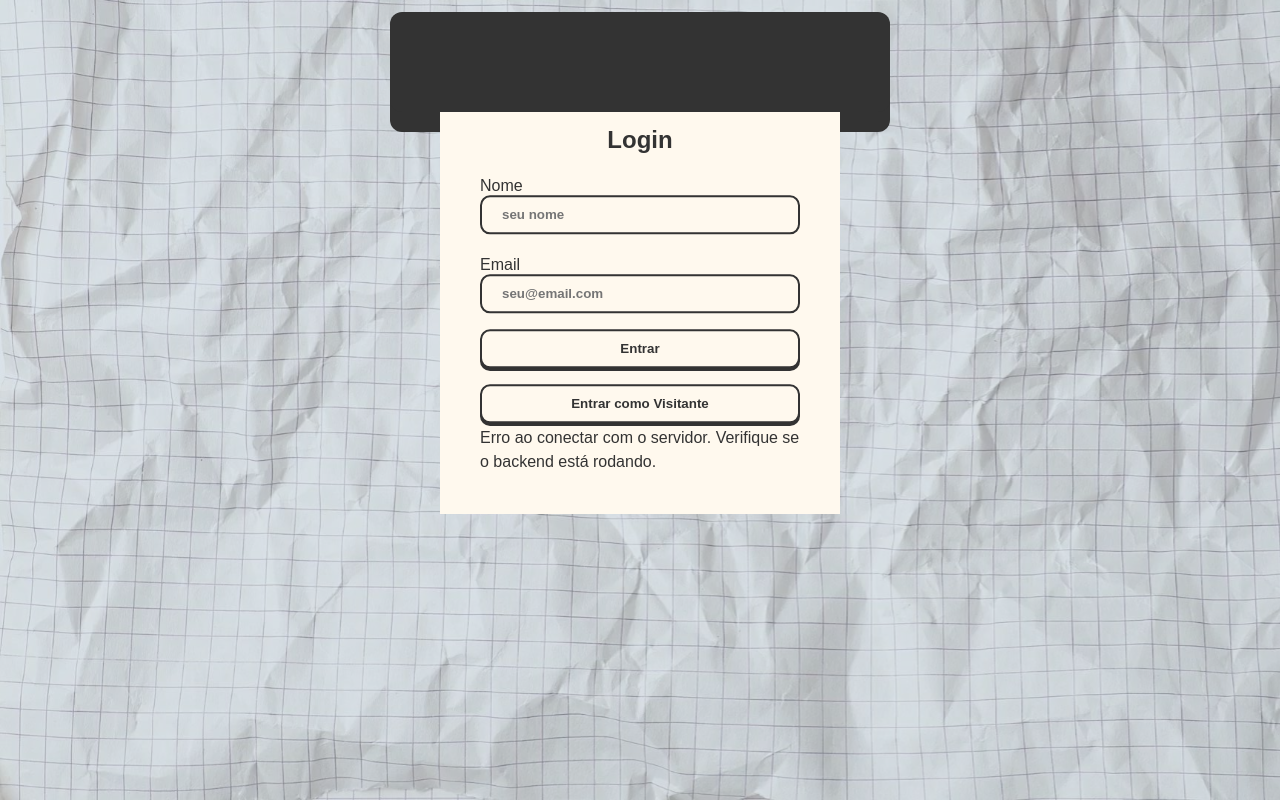
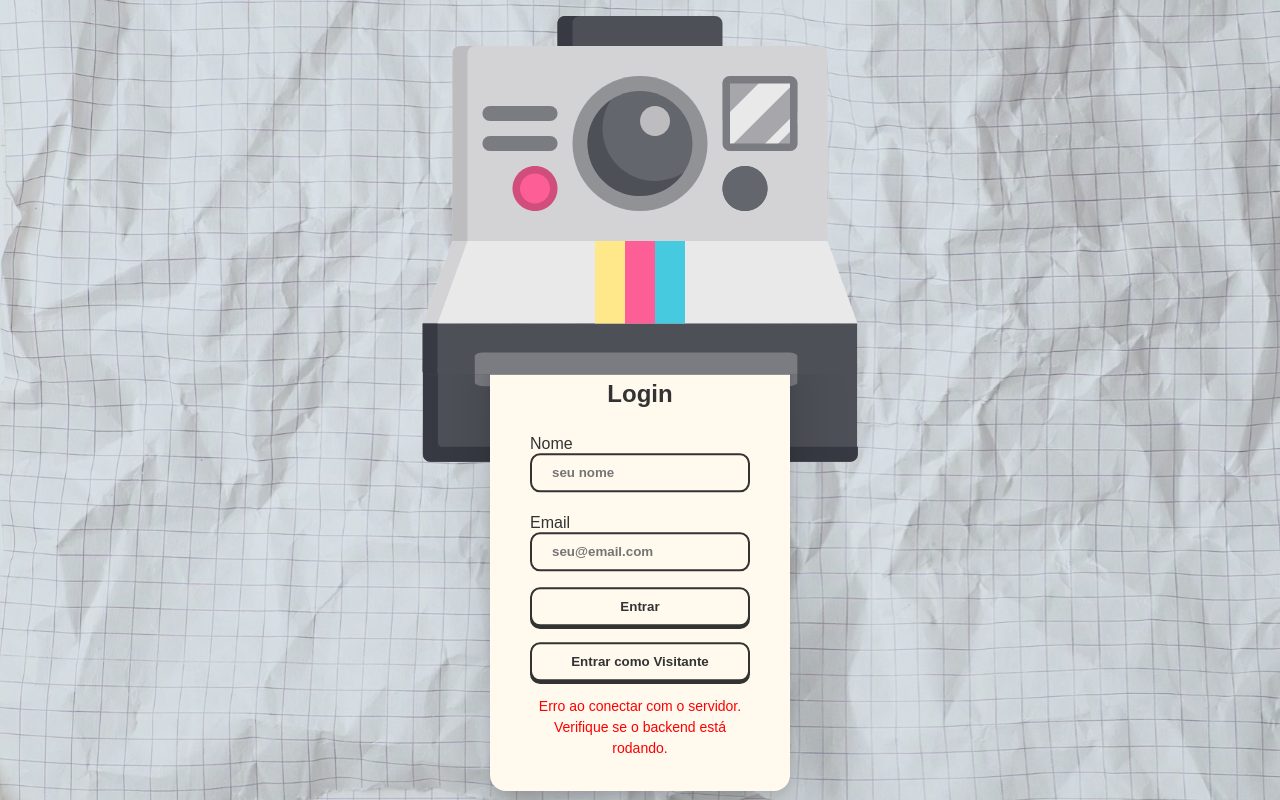
Before and after one commit to TeixeiraCamila/biblioteca-notion__frontend, a Vue app: page /login in a window 1280 px wide. Built offline with nearby package versions, Linux system fonts and the light colour scheme; no server answers; a web font is replaced by a local one.

Commit message:
New Login Page

```diff
--- a/src/App.vue
+++ b/src/App.vue
@@ -25,6 +25,9 @@ const route = useRoute();
   align-items: center;
   justify-content: center;
   height: 100vh;
+}
+.app__main-content {
+  width: 100%;
 }
 /* .app__main-content {
   padding: 0;
--- a/src/assets/main.css
+++ b/src/assets/main.css
@@ -14,4 +14,7 @@
   background-image: url('../assets/images/texture.svg');
   background-repeat: no-repeat;
   background-size: cover;
+  display: flex;
+  align-items: center;
+  justify-content: center;
 }
--- a/src/views/LoginView.vue
+++ b/src/views/LoginView.vue
@@ -3,14 +3,13 @@ import { ref, onMounted } from 'vue'
 import { useRouter } from 'vue-router'
 import { useUserStore } from '@/stores/userStore'
 import Button from '@/components/ui/Button.vue'
+
 const router = useRouter()
 const userStore = useUserStore()
-
 const name = ref('')
 const email = ref('')
 const error = ref('')
 
-// Carrega usuários ao montar
 onMounted(async () => {
   try {
     await userStore.fetchAllUsers()
@@ -20,10 +19,8 @@ onMounted(async () => {
   }
 })
 
-// Processa o login quando o botão for clicado
 const handleLogin = () => {
   error.value = ''
-
   const user = userStore.users.find((u) => {
     if (u.type === 'person' && u.person?.email) {
       return (
@@ -33,7 +30,6 @@ const handleLogin = () => {
     }
     return false
   })
-
   if (user) {
     userStore.setActiveUser(user.id)
     localStorage.setItem('USER_LOGADO', user.id)
@@ -43,7 +39,6 @@ const handleLogin = () => {
   }
 }
 
-// Processa o login como visitante
 const handleGuestLogin = () => {
   error.value = ''
   userStore.setGuestUser()
@@ -53,120 +48,228 @@ const handleGuestLogin = () => {
 
 <template>
   <div class="login-view__container">
-    <div class="div div__front"></div>
 
+    <!-- Card que sai por baixo do projetor -->
     <div class="login-view__content">
       <h2 class="login-view__title">Login</h2>
-
       <form @submit.prevent="handleLogin">
         <div class="login-view__form-group">
           <label for="name" class="login-view__label">Nome</label>
           <input id="name" v-model="name" type="text" class="login-view__input" placeholder="seu nome" required />
         </div>
-
         <div class="login-view__form-group">
           <label for="email" class="login-view__label">Email</label>
           <input id="email" v-model="email" type="email" class="login-view__input" placeholder="seu@email.com"
             required />
         </div>
-
         <Button type="submit" class="login-view__button">
           <span>Entrar</span>
         </Button>
       </form>
-
       <div class="login-view__guest-container">
         <Button type="button" class="login-view__guest-btn" @click="handleGuestLogin">
           <span>Entrar como Visitante</span>
         </Button>
       </div>
-
       <div v-if="error" class="login-view__error-message">
         {{ error }}
       </div>
     </div>
-    <div class="div div__back"></div>
+
+    <!-- Projetor SVG: flutua por CIMA do card -->
+
+    <div class="reader reader__front">
+      <svg width="512" height="512" viewBox="0 0 512 512" fill="none" xmlns="http://www.w3.org/2000/svg">
+        <path
+          d="M349.867 51.2H162.133V8.533C162.133 3.82 165.954 0 170.666 0H341.333C346.046 0 349.866 3.821 349.866 8.533V51.2H349.867Z"
+          fill="#4E5058" />
+        <path
+          d="M187.733 0H170.666C165.953 0 162.133 3.821 162.133 8.533V51.2H179.2V8.533C179.2 3.821 183.021 0 187.733 0Z"
+          fill="#383A43" />
+        <path
+          d="M469.333 256H42.667V42.667C42.667 37.954 46.488 34.134 51.2 34.134H460.8C465.513 34.134 469.333 37.955 469.333 42.667V256Z"
+          fill="#D3D3D5" />
+        <path
+          d="M68.267 34.133H51.2C46.487 34.133 42.667 37.954 42.667 42.666V256H59.734V42.667C59.733 37.954 63.554 34.133 68.267 34.133Z"
+          fill="#BDBDC0" />
+        <path d="M503.467 349.867H8.53302L42.667 256H469.333L503.467 349.867Z" fill="#E9E9EA" />
+        <path d="M42.667 256L8.53302 349.867H25.6L59.733 256H42.667Z" fill="#D3D3D5" />
+        <path
+          d="M494.482 408H17.5169C12.8128 408 9 406.002 9 403.539V350H503V403.539C503 406.002 499.186 408 494.482 408Z"
+          fill="#4E5058" />
+        <path
+          d="M27.5 408C24.1 408 25.6 398.774 25.6 397.52V349.866H8.53302V404.328C8.53302 406.834 12.788 408 17.5 408H27.5Z"
+          fill="#383A43" />
+        <path
+          d="M426.667 153.6H358.4C353.687 153.6 349.867 149.779 349.867 145.067V76.8C349.867 72.087 353.688 68.267 358.4 68.267H426.667C431.38 68.267 435.2 72.088 435.2 76.8V145.067C435.2 149.779 431.379 153.6 426.667 153.6Z"
+          fill="#E9E9EA" />
+        <path d="M358.4 68.267C353.687 68.267 349.867 72.088 349.867 76.8V117.867L399.467 68.267H358.4Z"
+          fill="#A7A7AB" />
+        <path
+          d="M434.441 73.293L354.894 152.84C355.965 153.324 357.15 153.599 358.401 153.599H389.868L435.201 108.266V76.8C435.2 75.549 434.924 74.364 434.441 73.293Z"
+          fill="#A7A7AB" />
+        <path d="M404.8 153.6H426.667C431.38 153.6 435.2 149.779 435.2 145.067V123.2L404.8 153.6Z" fill="#A7A7AB" />
+        <path
+          d="M426.667 68.267H358.4C353.687 68.267 349.867 72.088 349.867 76.8V145.067C349.867 149.78 353.688 153.6 358.4 153.6H426.667C431.38 153.6 435.2 149.779 435.2 145.067V76.8C435.2 72.087 431.379 68.267 426.667 68.267ZM426.667 145.067H358.4V76.8H426.667V145.067Z"
+          fill="#7A7C82" />
+        <path
+          d="M424.205 383H78.7937C72.832 383 68 384.866 68 387.167V395.5V408C71 408 77 408 77 408H424.205C430.167 408 435 408 435 408V395.5V387.167C435 384.866 430.167 383 424.205 383Z"
+          fill="#7A7C82" />
+        <path
+          d="M136.533 221.867C150.671 221.867 162.133 210.405 162.133 196.267C162.133 182.129 150.671 170.667 136.533 170.667C122.394 170.667 110.933 182.129 110.933 196.267C110.933 210.405 122.394 221.867 136.533 221.867Z"
+          fill="#D14D7B" />
+        <path
+          d="M136.533 213.334C145.959 213.334 153.6 205.693 153.6 196.267C153.6 186.841 145.959 179.2 136.533 179.2C127.107 179.2 119.466 186.841 119.466 196.267C119.466 205.693 127.107 213.334 136.533 213.334Z"
+          fill="#FD5E95" />
+        <path
+          d="M375.467 221.867C389.605 221.867 401.067 210.405 401.067 196.267C401.067 182.129 389.605 170.667 375.467 170.667C361.329 170.667 349.867 182.129 349.867 196.267C349.867 210.405 361.329 221.867 375.467 221.867Z"
+          fill="#64666D" />
+        <path
+          d="M375.467 221.867C389.605 221.867 401.067 210.405 401.067 196.267C401.067 182.129 389.605 170.667 375.467 170.667C361.329 170.667 349.867 182.129 349.867 196.267C349.867 210.405 361.329 221.867 375.467 221.867Z"
+          fill="#64666D" />
+        <path
+          d="M256 221.867C298.415 221.867 332.8 187.482 332.8 145.067C332.8 102.652 298.415 68.267 256 68.267C213.585 68.267 179.2 102.652 179.2 145.067C179.2 187.482 213.585 221.867 256 221.867Z"
+          fill="#909296" />
+        <path
+          d="M256 204.8C288.99 204.8 315.733 178.057 315.733 145.067C315.733 112.077 288.99 85.334 256 85.334C223.01 85.334 196.267 112.077 196.267 145.067C196.267 178.057 223.01 204.8 256 204.8Z"
+          fill="#64666D" />
+        <path
+          d="M273.067 187.733C240.077 187.733 213.334 160.99 213.334 128C213.334 115.871 216.96 104.593 223.171 95.17C206.967 105.854 196.268 124.206 196.268 145.067C196.268 178.057 223.011 204.8 256.001 204.8C276.862 204.8 295.214 194.1 305.898 177.897C296.474 184.108 285.196 187.733 273.067 187.733Z"
+          fill="#4E5058" />
+        <path
+          d="M273.067 136.534C282.493 136.534 290.134 128.893 290.134 119.467C290.134 110.041 282.493 102.4 273.067 102.4C263.641 102.4 256 110.041 256 119.467C256 128.893 263.641 136.534 273.067 136.534Z"
+          fill="#BDBDC0" />
+        <path
+          d="M153.6 119.467H85.333C80.62 119.467 76.8 115.646 76.8 110.934C76.8 106.222 80.621 102.401 85.333 102.401H153.6C158.313 102.401 162.133 106.222 162.133 110.934C162.133 115.646 158.313 119.467 153.6 119.467Z"
+          fill="#7A7C82" />
+        <path
+          d="M153.6 153.6H85.333C80.62 153.6 76.8 149.779 76.8 145.067C76.8 140.354 80.621 136.534 85.333 136.534H153.6C158.313 136.534 162.133 140.355 162.133 145.067C162.133 149.779 158.313 153.6 153.6 153.6Z"
+          fill="#7A7C82" />
+        <path d="M273.066 256H238.933V349.867H273.066V256Z" fill="#FD5E95" />
+        <path d="M307.2 256H273.067V349.867H307.2V256Z" fill="#45CAE0" />
+        <path d="M238.933 256H204.8V349.867H238.933V256Z" fill="#FFE88A" />
+      </svg>
+
+
+    </div>
+
+    <div class="reader reader__back">
+      <svg width="512" height="512" viewBox="0 0 512 512" fill="none" xmlns="http://www.w3.org/2000/svg">
+        <path
+          d="M494.482 481H17.5169C12.8128 481 9 477.177 9 472.462V370H503V472.462C503 477.177 499.186 481 494.482 481Z"
+          fill="#4E5058" />
+        <path
+          d="M78.7949 395H424.206C430.168 395 435 393.134 435 390.833V382.5V370C432 370 426 370 426 370H78.7949C72.8333 370 68 370 68 370V382.5V390.833C68 393.134 72.8333 395 78.7949 395Z"
+          fill="#7A7C82" />
+        <path
+          d="M30.334 463.867C27.978 463.867 26.067 461.957 26.067 459.6V370H9V472.4C9 477.113 12.821 480.933 17.533 480.933H495.4C500.113 480.933 503.933 477.112 503.933 472.4V463.867H30.334Z"
+          fill="#383A43" />
+      </svg>
+
+    </div>
+
   </div>
 </template>
-
 
 <style>
 .app__view.app__main-content--login {
   background: var(--accent5_muted);
-   overflow: hidden;
-   align-items: flex-start;
-  padding-top: 2rem;
-  /* height: 70vh;
-  align-items: flex-end;
-  */
+  overflow: hidden;
+  align-items: flex-start;
+  padding-top: 1rem;
+  width: 100%;
 }
 </style>
 
 <style scoped>
 .login-view__container {
   position: relative;
+  display: flex;
+  flex-direction: column;
+  align-items: center;
 }
 
-.login-view__content {
-  color: var(--black);
-  background: var(--white);
-  padding: 2.5rem;
-  position: relative;
-  z-index: 2;
-  animation: slideDown 2.5s forwards;
-  max-width: 400px;
+.reader {
+  position: absolute;
+  top: 0;
+  left: 50%;
+  transform: translateX(-50%);
+
+  pointer-events: none;
+}
+
+.reader svg {
+  max-width: 450px;
   width: 100%;
 }
 
-.login-view__container button {
+.reader.reader__back {
+  z-index: 1;
+  top: 3%;
+}
+
+.reader.reader__front {
+  z-index: 3;
+}
+
+.reader svg {
+  height: auto;
+  display: block;
+}
+
+
+.login-view__content {
+  position: relative;
+  z-index: 2;
+  margin-top: 320px;
+  background: var(--white);
+  color: var(--black);
+  padding: 2.5rem 2.5rem 2rem;
+  width: 300px;
+  border-radius: 0 0 16px 16px;
+  box-shadow:
+    0 20px 60px rgba(0, 0, 0, 0.18),
+    0 4px 12px rgba(0, 0, 0, 0.1);
+
+  animation: ejectCard 1.2s cubic-bezier(0.34, 1.4, 0.64, 1) both;
+}
+
+.login-view__content button {
   width: 100%;
 }
 
-.login-view__container h2 {
-  margin-bottom: 1rem;
+.login-view__content h2 {
+  margin-bottom: 1.25rem;
   text-align: center;
 }
 
-.login-view__container form {
+.login-view__content form {
   display: flex;
   flex-direction: column;
   gap: 1rem;
   margin-bottom: 1rem;
 }
 
-.div {
-  height: 100px;
-  width: 500px;
-  border-radius: var(--radius);
-  position: absolute;
-  top: 0;
-  left: 50%;
-  transform: translateX(-50%);
-  background: var(--black);
+.login-view__error-message {
+  margin-top: 0.75rem;
+  color: red;
+  font-size: 0.875rem;
+  text-align: center;
 }
 
-.div__back {
-  z-index: 1;
-}
-
-.div__front {
-  z-index: 3;
-  top: -20px;
-}
-
-@keyframes slideDown {
+@keyframes ejectCard {
   0% {
     transform: translateY(-100%);
     opacity: 0;
   }
-  20% {
-    opacity: 0;
+
+  45% {
+    opacity: .75;
   }
 
   100% {
-    transform: translateY(50px);
+    transform: translateY(0);
     opacity: 1;
   }
-
 }
 </style>
```
